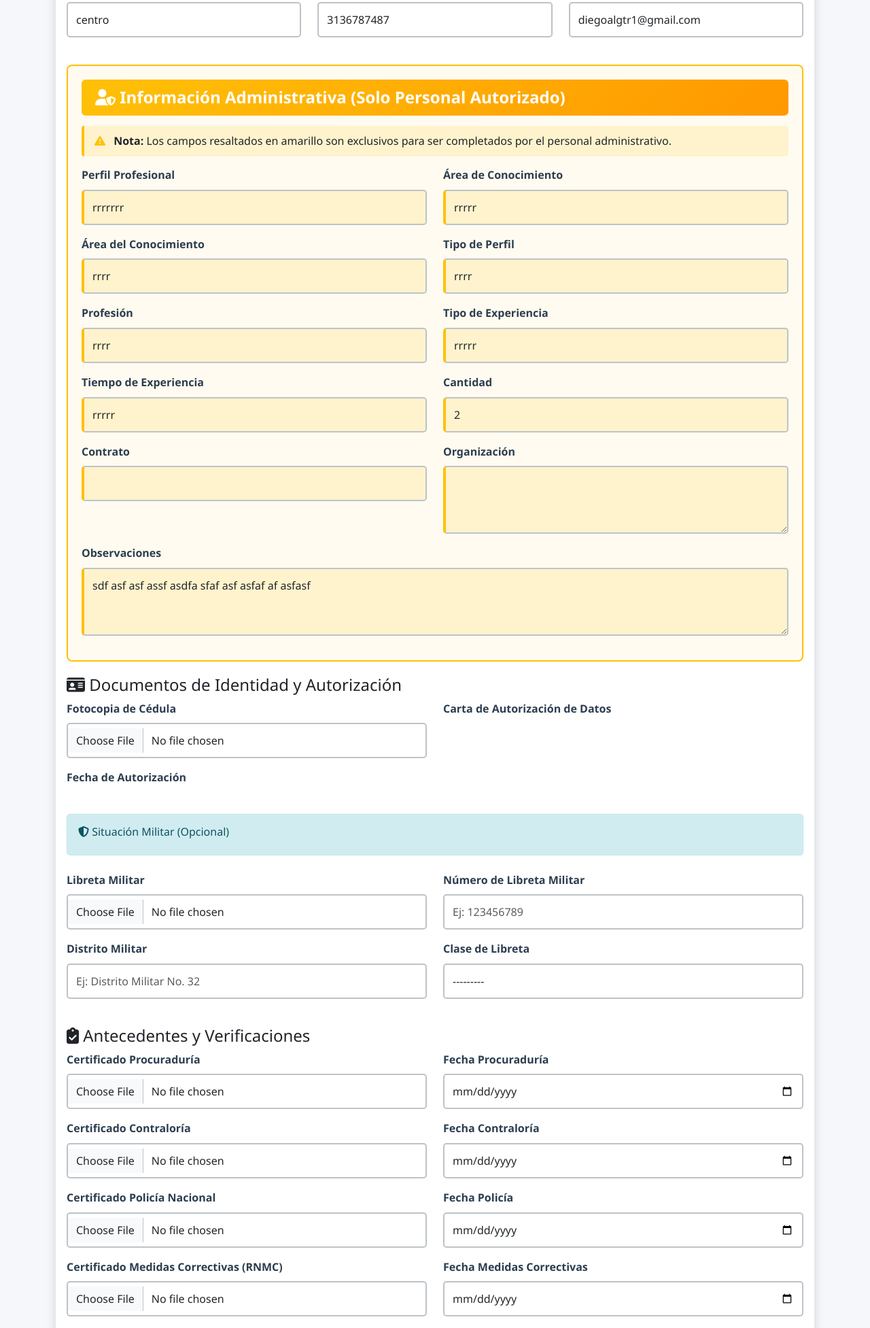
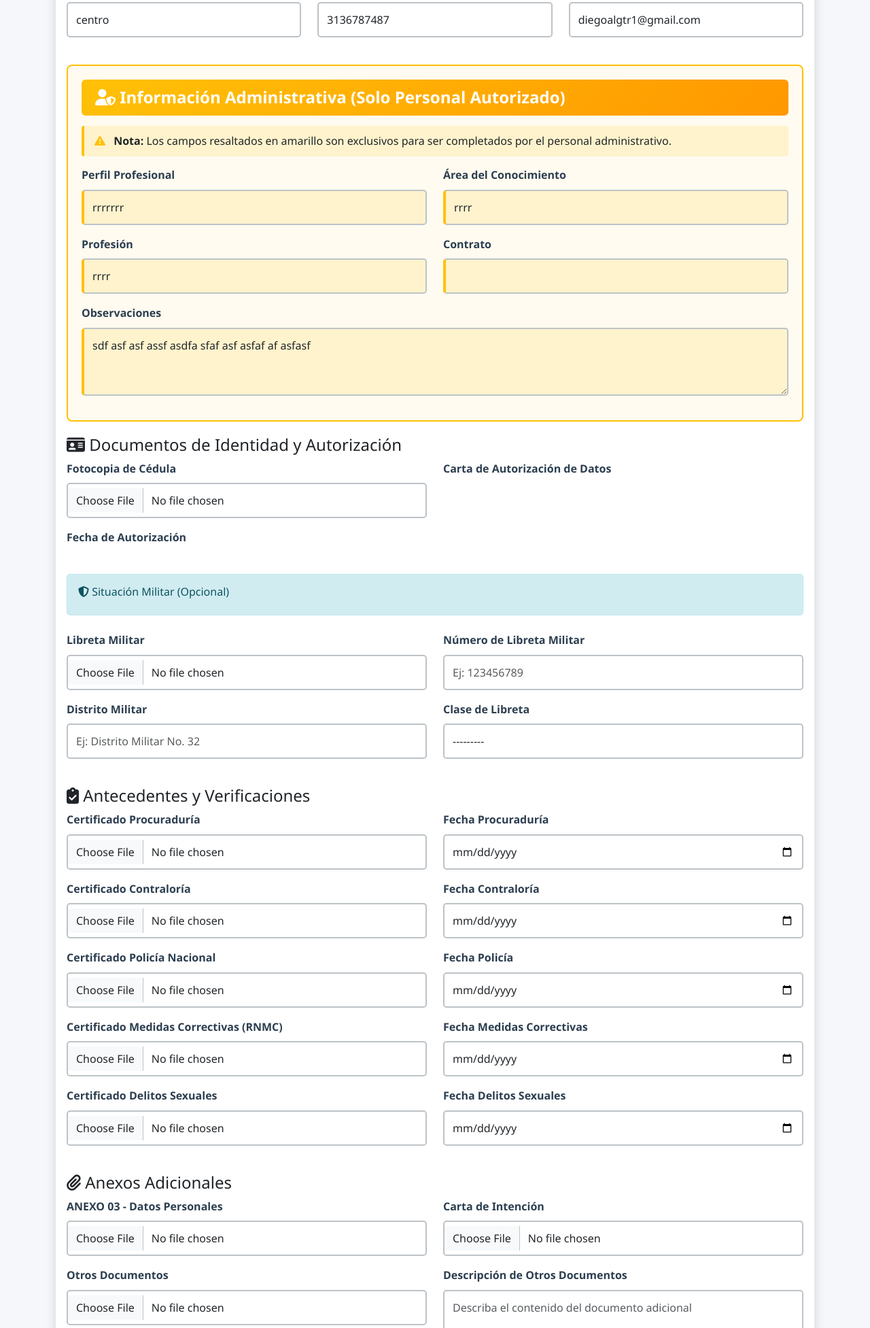
Before and after one commit to erpplaneacion-eng/GESTION_HUMANA_CHVS, a Django app: page /formapp/editar/13/ in a window 1280 px wide. Shown: the part 427-2380 px from the top of the page at 68% size. Run offline with Django 5.2, Linux system fonts and the light colour scheme; a user stored in the database is signed in; data comes from the database, SQL or seed files in the repository; tables that the repository leaves empty hold one stand-in row (values such as "Sample post").

Commit message:
se actualizan cambios

```diff
--- a/gestion_humana/formapp/forms.py
+++ b/gestion_humana/formapp/forms.py
@@ -154,15 +154,9 @@ class InformacionBasicaForm(forms.ModelForm):
         widgets = {
             'nombre_completo': forms.TextInput(attrs={'class': 'form-control'}),
             'perfil': forms.TextInput(attrs={'class': 'form-control'}),
-            'area_conocimiento': forms.TextInput(attrs={'class': 'form-control'}),
             'area_del_conocimiento': forms.TextInput(attrs={'class': 'form-control'}),
-            'tipo_perfil': forms.TextInput(attrs={'class': 'form-control'}),
             'profesion': forms.TextInput(attrs={'class': 'form-control'}),
-            'experiencia': forms.TextInput(attrs={'class': 'form-control'}),
-            'tiempo_experiencia': forms.TextInput(attrs={'class': 'form-control'}),
-            'cantidad': forms.NumberInput(attrs={'class': 'form-control', 'min': '0'}),
             'cedula': forms.TextInput(attrs={'class': 'form-control'}),
-            'organizacion': forms.Textarea(attrs={'class': 'form-control', 'rows': 3}),
             'genero': forms.Select(attrs={'class': 'form-control'}),
             'contrato': forms.TextInput(attrs={'class': 'form-control'}),
             'tipo_via': forms.TextInput(attrs={'class': 'form-control', 'placeholder': 'Ej: Calle, Avenida, Carrera'}),
--- a/gestion_humana/formapp/models.py
+++ b/gestion_humana/formapp/models.py
@@ -32,14 +32,8 @@ class InformacionBasica(models.Model):
 
     #datos q se deben de cumplir de acuerdo al perfil, y se deben de diligenciar por el personal administrativo
     perfil = models.CharField(max_length=200, verbose_name='Perfil Profesional', blank=True, null=True)
-    area_conocimiento = models.CharField(max_length=200, verbose_name='Área de Conocimiento', blank=True, null=True)
     area_del_conocimiento = models.CharField(max_length=200, verbose_name='Área del Conocimiento', blank=True, null=True)
-    tipo_perfil = models.CharField(max_length=200, verbose_name='Tipo de Perfil', blank=True, null=True)
     profesion = models.CharField(max_length=200, verbose_name='Profesión', blank=True, null=True)
-    experiencia = models.CharField(max_length=200, verbose_name='Tipo de Experiencia', blank=True, null=True)
-    tiempo_experiencia = models.CharField(max_length=200, verbose_name='Tiempo de Experiencia', blank=True, null=True)
-    cantidad = models.IntegerField(verbose_name='Cantidad', blank=True, null=True)
-    organizacion = models.TextField(verbose_name='Organización', blank=True, null=True)
     contrato = models.CharField(max_length=200, verbose_name='Contrato', blank=True, null=True)
     observacion = models.TextField(verbose_name='Observaciones', blank=True, null=True)
 
--- a/gestion_humana/formapp/templates/formapp/applicant_edit.html
+++ b/gestion_humana/formapp/templates/formapp/applicant_edit.html
@@ -109,18 +109,8 @@
                             <input type="text" name="perfil" value="{{ form.perfil.value|default:'' }}" class="form-control admin-field">
                         </div>
                         <div class="col-md-6 mb-3">
-                            <label class="form-label">{{ form.area_conocimiento.label }}</label>
-                            <input type="text" name="area_conocimiento" value="{{ form.area_conocimiento.value|default:'' }}" class="form-control admin-field">
-                        </div>
-                    </div>
-                    <div class="row">
-                        <div class="col-md-6 mb-3">
                             <label class="form-label">{{ form.area_del_conocimiento.label }}</label>
                             <input type="text" name="area_del_conocimiento" value="{{ form.area_del_conocimiento.value|default:'' }}" class="form-control admin-field">
-                        </div>
-                        <div class="col-md-6 mb-3">
-                            <label class="form-label">{{ form.tipo_perfil.label }}</label>
-                            <input type="text" name="tipo_perfil" value="{{ form.tipo_perfil.value|default:'' }}" class="form-control admin-field">
                         </div>
                     </div>
                     <div class="row">
@@ -129,28 +119,8 @@
                             <input type="text" name="profesion" value="{{ form.profesion.value|default:'' }}" class="form-control admin-field">
                         </div>
                         <div class="col-md-6 mb-3">
-                            <label class="form-label">{{ form.experiencia.label }}</label>
-                            <input type="text" name="experiencia" value="{{ form.experiencia.value|default:'' }}" class="form-control admin-field">
-                        </div>
-                    </div>
-                    <div class="row">
-                        <div class="col-md-6 mb-3">
-                            <label class="form-label">{{ form.tiempo_experiencia.label }}</label>
-                            <input type="text" name="tiempo_experiencia" value="{{ form.tiempo_experiencia.value|default:'' }}" class="form-control admin-field">
-                        </div>
-                        <div class="col-md-6 mb-3">
-                            <label class="form-label">{{ form.cantidad.label }}</label>
-                            <input type="number" name="cantidad" value="{{ form.cantidad.value|default:'' }}" class="form-control admin-field">
-                        </div>
-                    </div>
-                    <div class="row">
-                        <div class="col-md-6 mb-3">
                             <label class="form-label">{{ form.contrato.label }}</label>
                             <input type="text" name="contrato" value="{{ form.contrato.value|default:'' }}" class="form-control admin-field">
-                        </div>
-                        <div class="col-md-6 mb-3">
-                            <label class="form-label">{{ form.organizacion.label }}</label>
-                            <textarea name="organizacion" class="form-control admin-field" rows="3">{{ form.organizacion.value|default:'' }}</textarea>
                         </div>
                     </div>
                     <div class="row">
--- a/gestion_humana/formapp/templates/formapp/applicant_list.html
+++ b/gestion_humana/formapp/templates/formapp/applicant_list.html
@@ -124,7 +124,7 @@
                                                 {{ applicant.profesion }}
                                             </span>
                                         </td>
-                                        <td>{{ applicant.area_conocimiento }}</td>
+                                        <td>{{ applicant.area_del_conocimiento }}</td>
                                         <td>{{ applicant.telefono }}</td>
                                         <td>{{ applicant.correo }}</td>
                                         <td>
--- a/gestion_humana/formapp/views.py
+++ b/gestion_humana/formapp/views.py
@@ -570,14 +570,8 @@ def create_excel_for_person(applicant):
 
     professional_data = [
         ("Perfil", applicant.perfil or "N/A"),
-        ("Área de Conocimiento", applicant.area_conocimiento or "N/A"),
         ("Área del Conocimiento", applicant.area_del_conocimiento or "N/A"),
-        ("Tipo de Perfil", applicant.tipo_perfil or "N/A"),
         ("Profesión", applicant.profesion or "N/A"),
-        ("Experiencia", applicant.experiencia or "N/A"),
-        ("Tiempo de Experiencia", applicant.tiempo_experiencia or "N/A"),
-        ("Cantidad", applicant.cantidad or "N/A"),
-        ("Organización", applicant.organizacion or "N/A"),
         ("Contrato", applicant.contrato or "N/A"),
         ("Observaciones", applicant.observacion or "N/A"),
     ]
@@ -892,8 +886,8 @@ def generar_anexo11_pdf(applicant):
     elementos.append(Paragraph(f"<b>REFERENCIA:</b> Proceso No. {numero_proceso}", normal_style))
     elementos.append(Spacer(1, 0.2*inch))
 
-    # Cuerpo de la carta - usar el campo organizacion y perfil
-    organizacion = applicant.organizacion or "UNIÓN TEMPORAL COMISIÓN ARQUIDIOCESANA VIDA JUSTICIA Y PAZ 25-2"
+    # Cuerpo de la carta - usar el campo perfil
+    organizacion = "UNIÓN TEMPORAL COMISIÓN ARQUIDIOCESANA VIDA JUSTICIA Y PAZ 25-2"
     cargo_propuesto = applicant.perfil or "el cargo correspondiente"
 
     texto_compromiso = f"""
```
Also changed, not shown: gestion_humana/formapp/admin.py (+3 -5 lines), gestion_humana/formapp/templates/formapp/applicant_detail.html (+5 -25 lines), gestion_humana/formapp/migrations/0021_remove_admin_fields.py (added).
